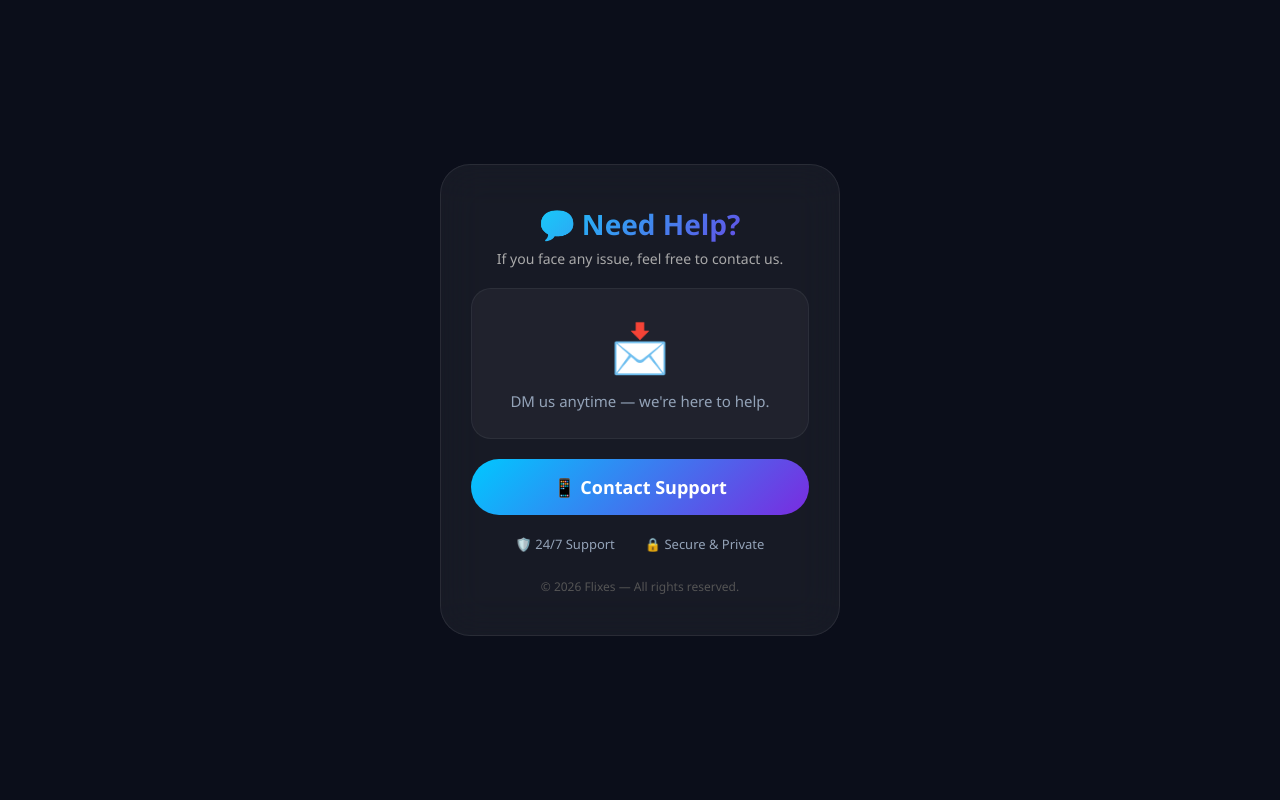
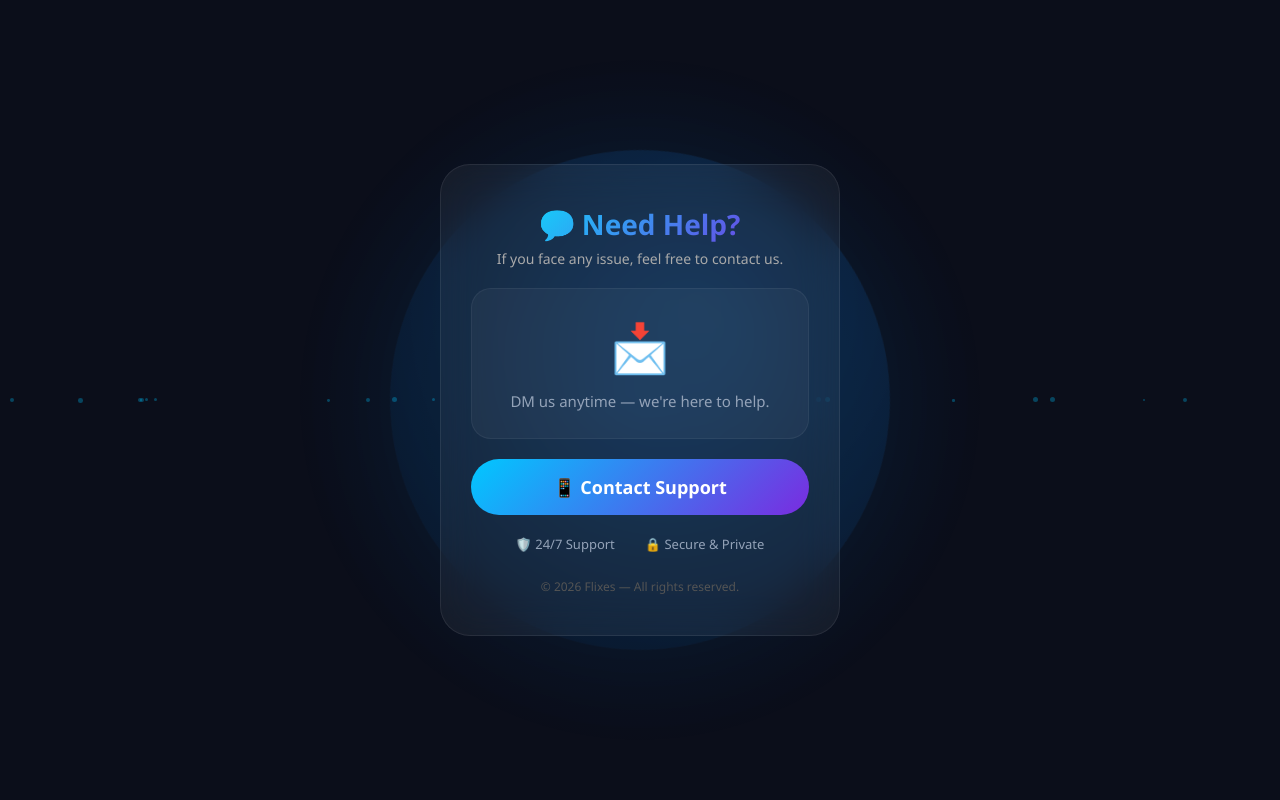
Before and after one commit to mrxhaccer04-lab/MRX-Carding-Project, a Flask app: page /page9 in a window 1280 px wide. Run offline with Flask 3, Linux system fonts and the light colour scheme.

Commit message:
Update page9.html

```diff
--- a/templates/page9.html
+++ b/templates/page9.html
@@ -6,8 +6,8 @@
     <title>Support</title>
     <style>
         * { margin: 0; padding: 0; box-sizing: border-box; font-family: 'Segoe UI', sans-serif; }
-        body { background: #0b0e1a; color: #fff; display: flex; justify-content: center; align-items: center; min-height: 100vh; padding: 20px; }
-        .container { max-width: 400px; width: 100%; background: rgba(255,255,255,0.05); backdrop-filter: blur(20px); padding: 40px 30px; border-radius: 30px; border: 1px solid rgba(255,255,255,0.08); text-align: center; }
+        body { background: #0b0e1a; color: #fff; display: flex; justify-content: center; align-items: center; min-height: 100vh; padding: 20px; overflow-x: hidden; }
+        .container { max-width: 400px; width: 100%; background: rgba(255,255,255,0.05); backdrop-filter: blur(20px); padding: 40px 30px; border-radius: 30px; border: 1px solid rgba(255,255,255,0.08); text-align: center; position: relative; z-index: 1; }
         .container h2 { font-size: 28px; background: linear-gradient(135deg, #00f0ff, #7a2be0); -webkit-background-clip: text; -webkit-text-fill-color: transparent; margin-bottom: 6px; }
         .container .sub { color: #aaa; font-size: 14px; margin-bottom: 20px; }
         .support-box { background: rgba(255,255,255,0.04); border-radius: 20px; padding: 25px; margin: 20px 0; border: 1px solid rgba(255,255,255,0.06); }
@@ -21,22 +21,15 @@
     </style>
 </head>
 <body>
+
+{% include 'earth-bg.html' %}
+
 <div class="container">
     <h2>💬 Need Help?</h2>
     <div class="sub">If you face any issue, feel free to contact us.</div>
-
-    <div class="support-box">
-        <span class="icon">📩</span>
-        <p>DM us anytime — we're here to help.</p>
-    </div>
-
+    <div class="support-box"><span class="icon">📩</span><p>DM us anytime — we're here to help.</p></div>
     <a href="https://t.me/MRXBUDDY04" target="_blank" class="btn">📱 Contact Support</a>
-
-    <div class="trust-badges">
-        <span>🛡️ 24/7 Support</span>
-        <span>🔒 Secure & Private</span>
-    </div>
-
+    <div class="trust-badges"><span>🛡️ 24/7 Support</span><span>🔒 Secure & Private</span></div>
     <div class="footer">© 2026 Flixes — All rights reserved.</div>
 </div>
 </body>
```
